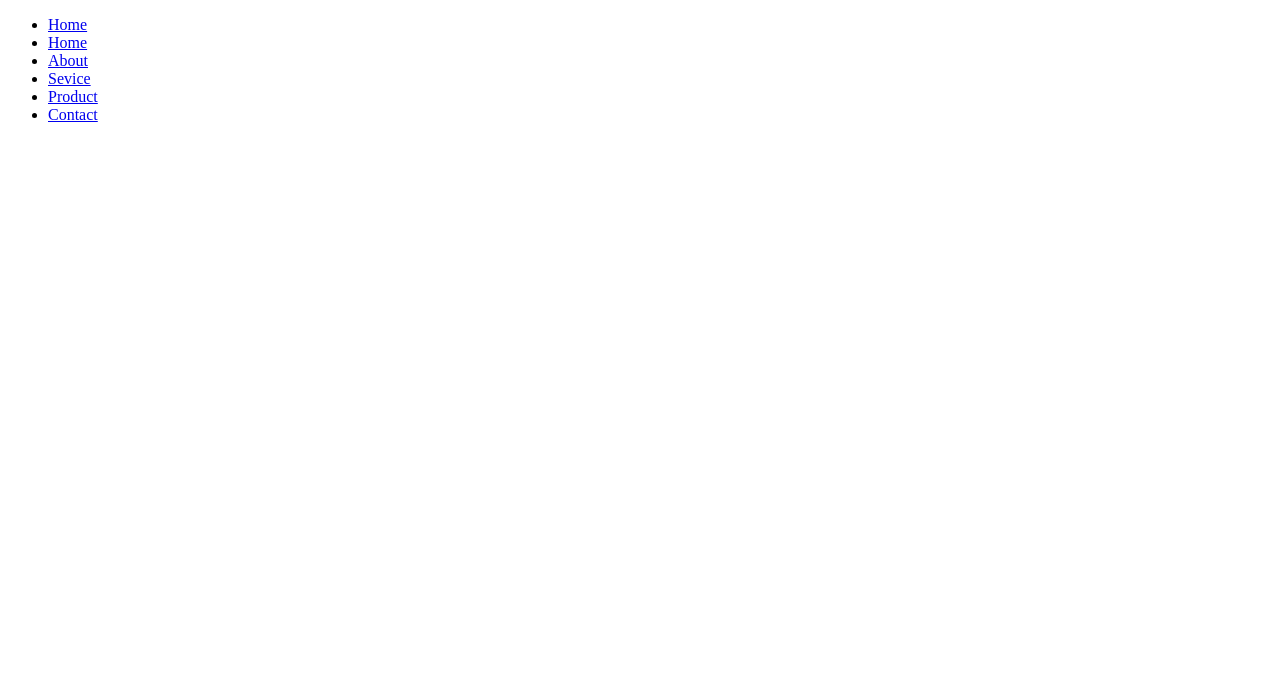
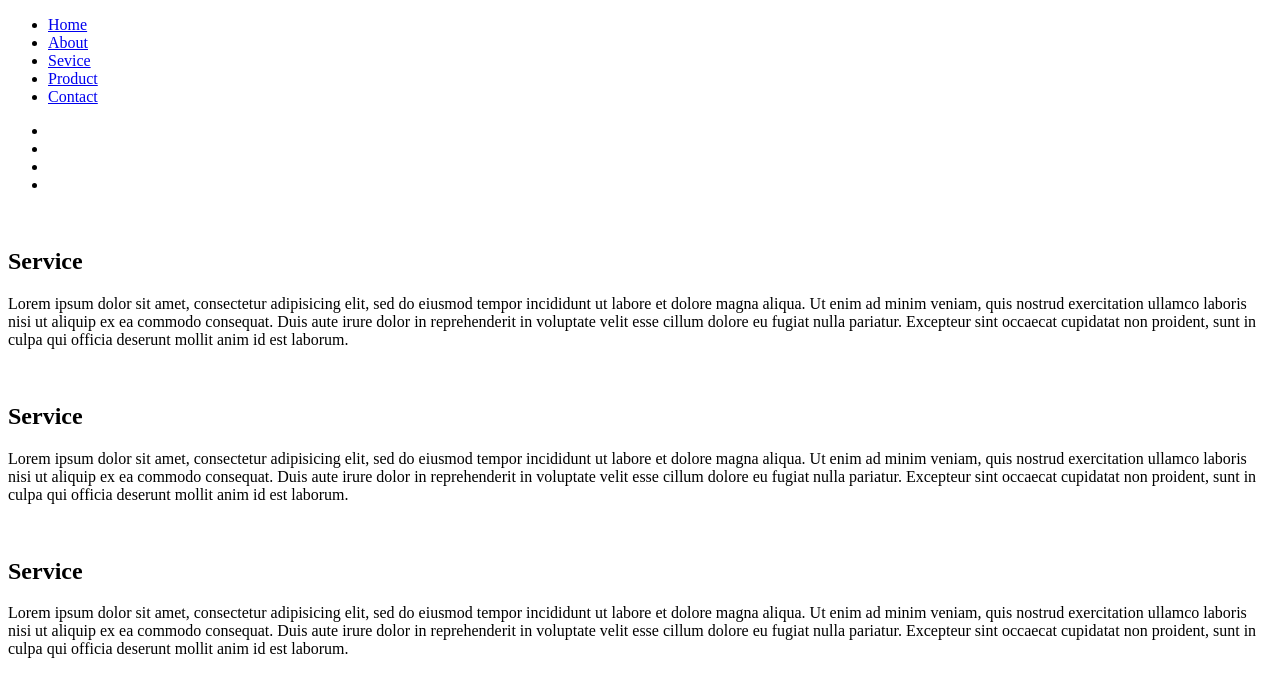
Before and after one commit to iamasgor/Simple-Responsive-Site, a plain HTML site: page index.html in a window 1280 px wide. Drawn offline with Linux system fonts and the light colour scheme.

Commit message:
Markup continue...

```diff
--- a/index.html
+++ b/index.html
@@ -10,10 +10,9 @@
 	<header>
 		<a href="#" id="logo"></a>
 		<nav>
-			<a href="#" id="icon"></a>
+			<a href="#" id="menu-icon"></a>
 			<ul>
 				<li><a href="#" class="current">Home</a></li>
-				<li><a href="#">Home</a></li>
 				<li><a href="#">About</a></li>
 				<li><a href="#">Sevice</a></li>
 				<li><a href="#">Product</a></li>
@@ -21,5 +20,47 @@
 			</ul>
 		</nav>
 	</header>
+	<div id="doc">
+		<div class="content">
+			<div class="bluberry">
+				<ul class="slides">
+					<li><img src=""></li>
+					<li><img src=""></li>
+					<li><img src=""></li>
+					<li><img src=""></li>
+				</ul>
+			</div>
+		</div>
+	</div>
+	<section>
+		<img src="">
+		<h1>Service</h1>
+		<p>Lorem ipsum dolor sit amet, consectetur adipisicing elit, sed do eiusmod
+		tempor incididunt ut labore et dolore magna aliqua. Ut enim ad minim veniam,
+		quis nostrud exercitation ullamco laboris nisi ut aliquip ex ea commodo
+		consequat. Duis aute irure dolor in reprehenderit in voluptate velit esse
+		cillum dolore eu fugiat nulla pariatur. Excepteur sint occaecat cupidatat non
+		proident, sunt in culpa qui officia deserunt mollit anim id est laborum.</p>
+	</section>
+	<section>
+		<img src="">
+		<h1>Service</h1>
+		<p>Lorem ipsum dolor sit amet, consectetur adipisicing elit, sed do eiusmod
+		tempor incididunt ut labore et dolore magna aliqua. Ut enim ad minim veniam,
+		quis nostrud exercitation ullamco laboris nisi ut aliquip ex ea commodo
+		consequat. Duis aute irure dolor in reprehenderit in voluptate velit esse
+		cillum dolore eu fugiat nulla pariatur. Excepteur sint occaecat cupidatat non
+		proident, sunt in culpa qui officia deserunt mollit anim id est laborum.</p>
+	</section>
+	<section>
+		<img src="">
+		<h1>Service</h1>
+		<p>Lorem ipsum dolor sit amet, consectetur adipisicing elit, sed do eiusmod
+		tempor incididunt ut labore et dolore magna aliqua. Ut enim ad minim veniam,
+		quis nostrud exercitation ullamco laboris nisi ut aliquip ex ea commodo
+		consequat. Duis aute irure dolor in reprehenderit in voluptate velit esse
+		cillum dolore eu fugiat nulla pariatur. Excepteur sint occaecat cupidatat non
+		proident, sunt in culpa qui officia deserunt mollit anim id est laborum.</p>
+	</section>
 </body>
 </html>
```
